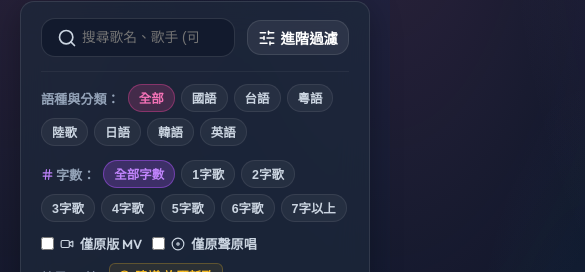
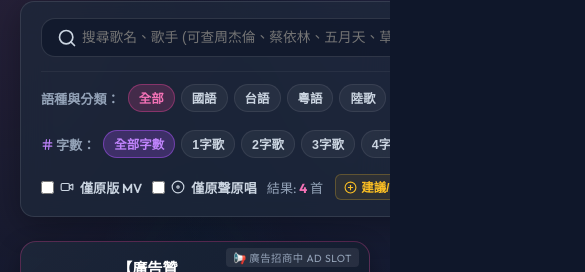
Before and after one commit to tungyingtw/TW_KTV, a React (Vite) app: page / in a window 390 px wide. Shown: the part 168-440 px from the top of the page, 585 px wide, since content can reach past the window. Built offline with nearby package versions, Linux system fonts and the light colour scheme; no server answers.

Commit message:
fix: make mobile filter tag rows horizontally scrollable to prevent screen overflow

```diff
--- a/src/components/SearchBar.tsx
+++ b/src/components/SearchBar.tsx
@@ -160,8 +160,8 @@ export const SearchBar: React.FC<SearchBarProps> = ({
           {/* Left: Language & Word Count Filter Group */}
           <div style={{ display: 'flex', alignItems: 'center', gap: '14px', flexWrap: 'wrap' }}>
             {/* Language Pills */}
-            <div style={{ display: 'flex', alignItems: 'center', gap: '6px', flexWrap: 'wrap' }}>
-              <span style={{ fontSize: '0.82rem', color: 'var(--text-muted)', fontWeight: 600, marginRight: '2px' }}>
+            <div className="quick-filter-scroll-row">
+              <span style={{ fontSize: '0.82rem', color: 'var(--text-muted)', fontWeight: 600, marginRight: '2px', flexShrink: 0 }}>
                 語種與分類：
               </span>
               {LANGUAGES.map(lang => {
@@ -187,6 +187,7 @@ export const SearchBar: React.FC<SearchBarProps> = ({
                       fontWeight: 600,
                       cursor: 'pointer',
                       transition: 'all 0.15s ease',
+                      flexShrink: 0,
                     }}
                   >
                     {lang}
@@ -196,8 +197,8 @@ export const SearchBar: React.FC<SearchBarProps> = ({
             </div>
 
             {/* Character Count Pills */}
-            <div style={{ display: 'flex', alignItems: 'center', gap: '6px', flexWrap: 'wrap' }}>
-              <span style={{ fontSize: '0.82rem', color: 'var(--text-muted)', fontWeight: 600, marginRight: '2px', display: 'flex', alignItems: 'center', gap: '2px' }}>
+            <div className="quick-filter-scroll-row">
+              <span style={{ fontSize: '0.82rem', color: 'var(--text-muted)', fontWeight: 600, marginRight: '2px', display: 'flex', alignItems: 'center', gap: '2px', flexShrink: 0 }}>
                 <Hash size={13} color="var(--accent-purple)" /> 字數：
               </span>
               {TITLE_LENGTHS.map(item => {
--- a/src/index.css
+++ b/src/index.css
@@ -426,6 +426,27 @@ body {
   animation: toastCenterPop 0.3s cubic-bezier(0.16, 1, 0.3, 1) forwards;
 }
 
+html, body {
+  max-width: 100vw;
+  overflow-x: hidden;
+}
+
+.quick-filter-scroll-row {
+  display: flex;
+  align-items: center;
+  gap: 6px;
+  max-width: 100%;
+  overflow-x: auto;
+  padding-bottom: 4px;
+  -webkit-overflow-scrolling: touch;
+  scrollbar-width: none;
+  ms-overflow-style: none;
+}
+
+.quick-filter-scroll-row::-webkit-scrollbar {
+  display: none;
+}
+
 /* ============================================================
    📱 100% 完美手機響應式排版與按鈕防不自然斷行適配 (Mobile Perfection)
    ============================================================ */
```
